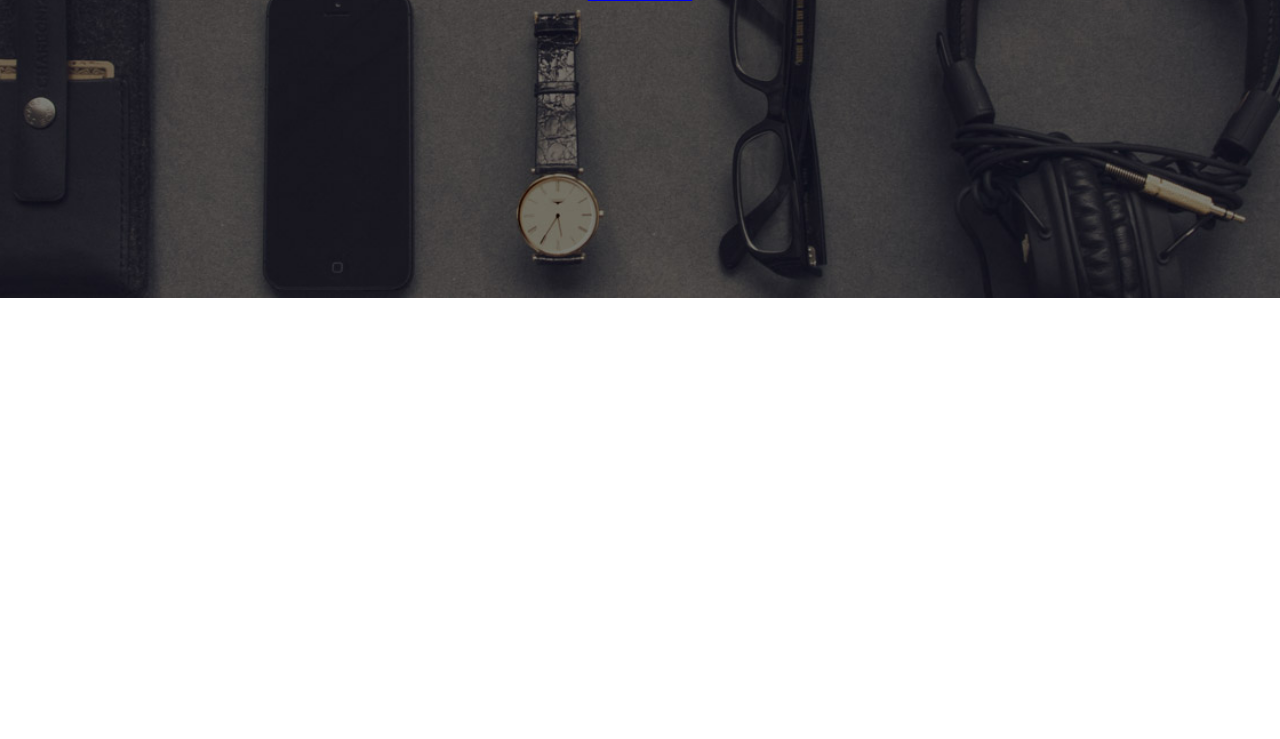
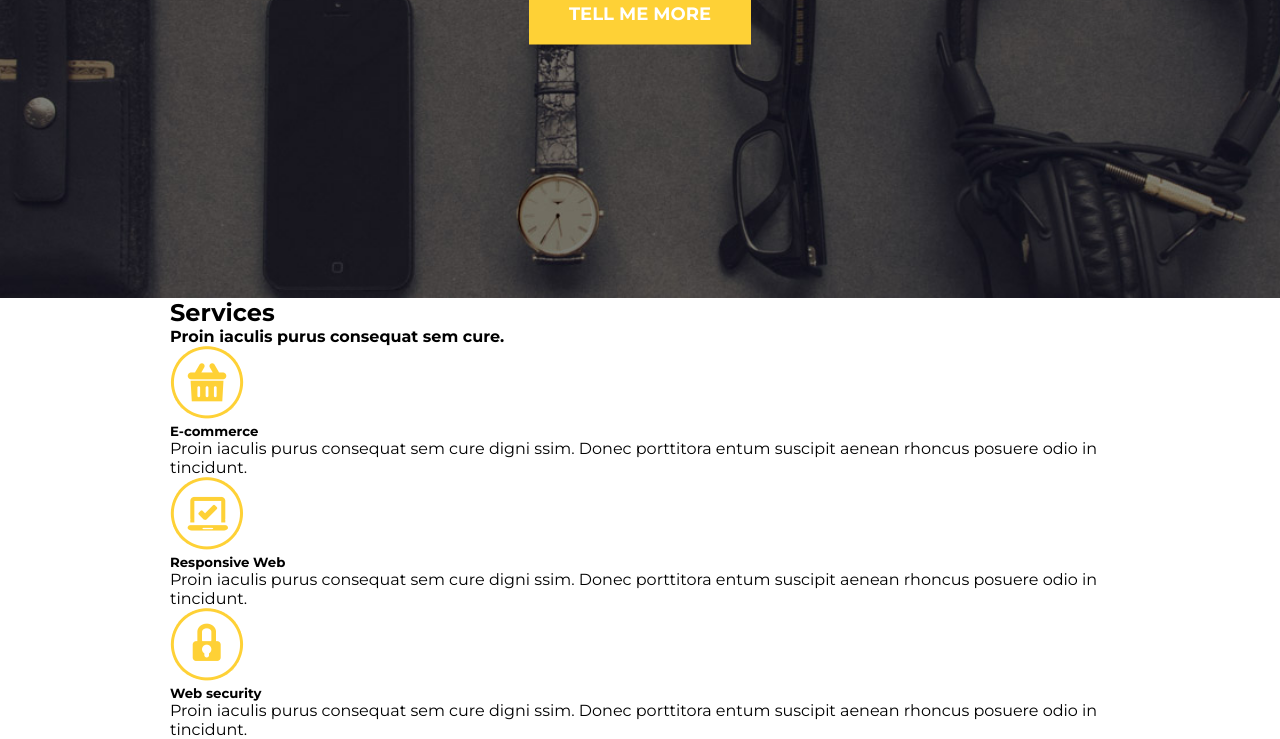
Before and after one commit to PrzemekSzliep/golden-web, a website: page index.html in a window 1280 px wide. Shown: the part 502-1241 px from the top of the page. Before the commit the page ends 800 px from the top, so only its background shows below. Drawn offline with Linux system fonts and the light colour scheme.

Commit message:
add html section two

```diff
--- a/index.html
+++ b/index.html
@@ -46,5 +46,34 @@
             </div>
         </div>
     </header>
+    <section class="section section-one">
+        <div class="container">
+            <h2>Services</h2>
+            <h4>Proin iaculis purus consequat sem cure.</h4>
+            <div class="flex">
+                <div class="col">
+                    <img src="/images/icon1.png" alt="E-commerce">
+                    <h5>E-commerce</h5>
+                    <p>Proin iaculis purus consequat sem cure
+                        digni ssim. Donec porttitora entum suscipit
+                        aenean rhoncus posuere odio in tincidunt.</p>
+                </div>
+                <div class="col">
+                    <img src="/images/icon2.png" alt="Responsive Web">
+                    <h5>Responsive Web</h5>
+                    <p>Proin iaculis purus consequat sem cure
+                        digni ssim. Donec porttitora entum suscipit
+                        aenean rhoncus posuere odio in tincidunt.</p>
+                </div>
+                <div class="col">
+                    <img src="/images/icon3.png" alt="Web security">
+                    <h5>Web security</h5>
+                    <p>Proin iaculis purus consequat sem cure
+                        digni ssim. Donec porttitora entum suscipit
+                        aenean rhoncus posuere odio in tincidunt.</p>
+                </div>
+            </div>
+        </div>
+    </section>
 </body>
 </html>
--- a/sass/style.scss
+++ b/sass/style.scss
@@ -1,6 +1,7 @@
 /* Variables */
 
 $c-one: #fed136;
+$c-one__hover: darken($c-one, 20%);
 $c-two: #fff;
 $c-three: #000;
 
@@ -23,6 +24,22 @@ $transition: all .4s ease;
     padding: 0 30px;
     max-width: 1000px;
     margin: 0 auto;
+}
+.btn {
+    display: inline-block;
+    padding: 20px 40px;
+    text-decoration: none;
+    text-transform: uppercase;
+    font-size: 18px;
+    font-weight: bold;
+    transition: all .4s ease;
+    &-one {
+        background: $c-one;
+        color: $c-two;
+        &:hover {
+            background: $c-one__hover;
+        }
+    }
 }
 
 /* Nav */
@@ -85,6 +102,7 @@ $transition: all .4s ease;
             font-size: 70px;
             font-weight: bold;
             text-transform: uppercase;
+            margin-bottom: 40px;
         }
     }
 }
```
Also changed, not shown: css/style.css, images/icon1.png (added), images/icon2.png (added), images/icon3.png (added), 1 other file.
